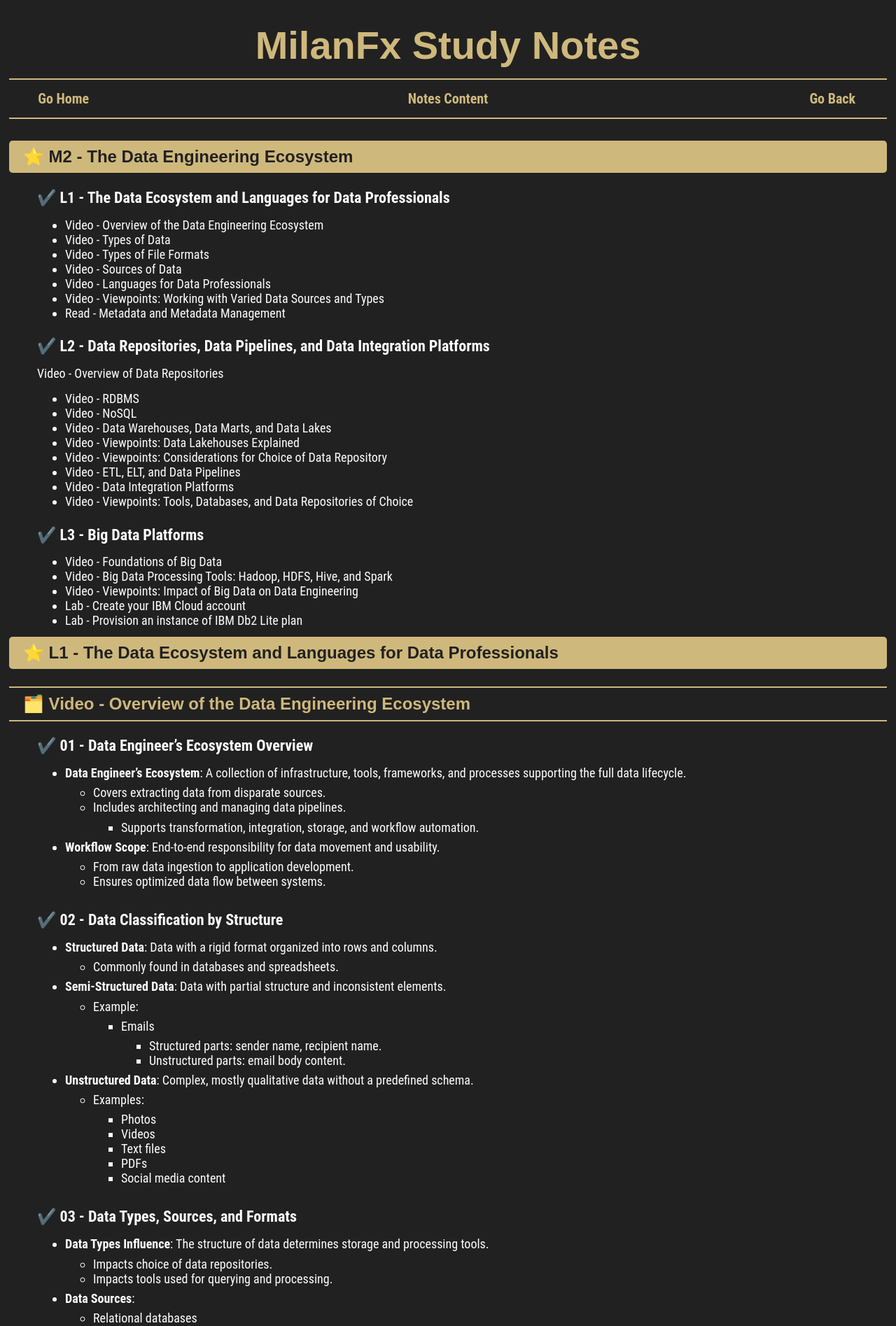
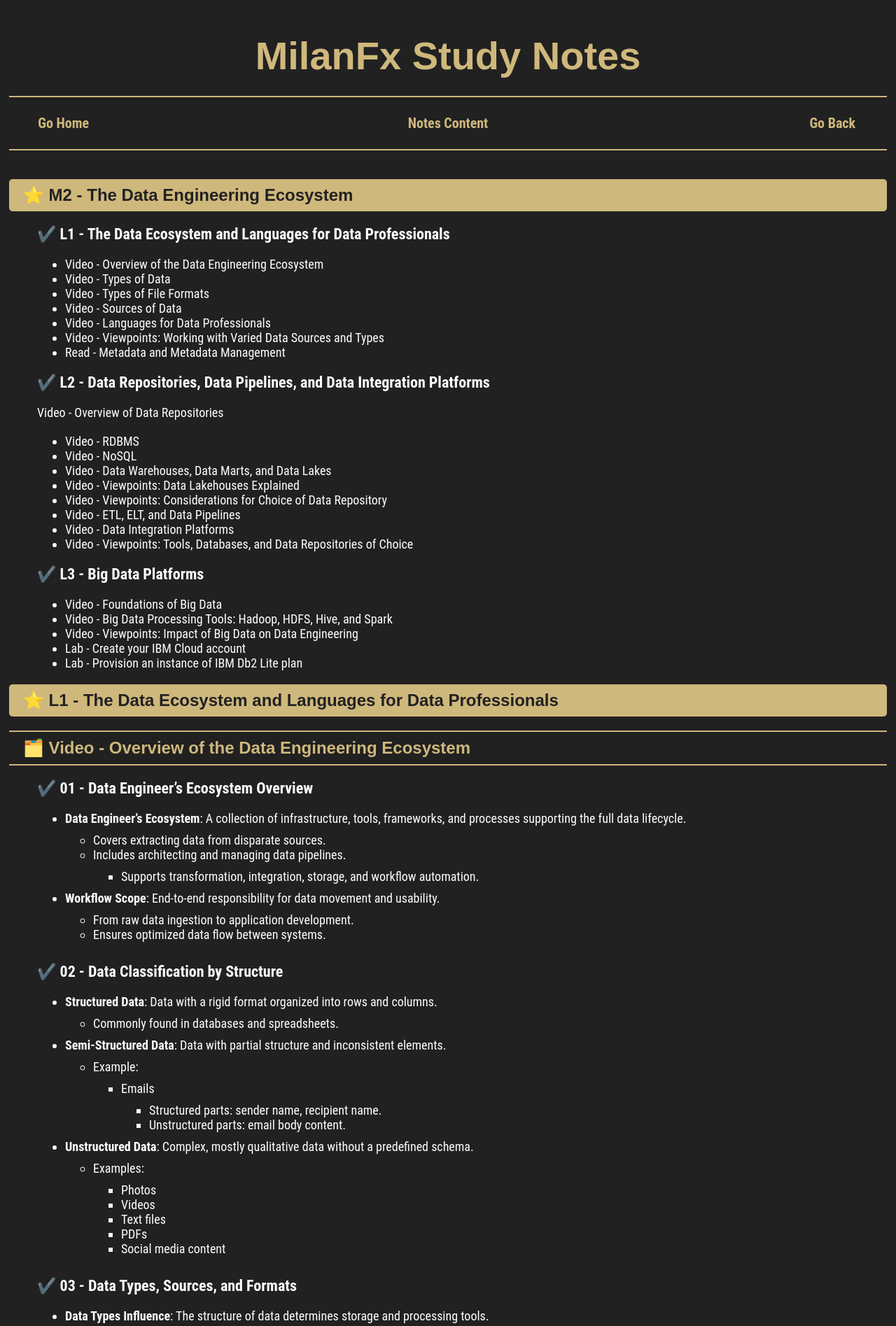
Before and after one commit to milanfx/milanfx.github.io, a Jekyll site: the page built from C1M2.md, in a window 1280 px wide. Shown: the top 1895 px of the page at 70% size. Built offline with Jekyll 4.4.1, drawn with Linux system fonts in a browser that asks for light colours.

Commit message:
Update margin styles in Note.html for consistency

```diff
--- a/_layouts/Note.html
+++ b/_layouts/Note.html
@@ -53,7 +53,7 @@
     .content p,
     .content ul,
     .content ol {
-      margin: 0.4em 0;
+      margin: 10px 0;;
     }
 
     .container {
@@ -69,7 +69,7 @@
       border: 0;
       border-top: 2px solid var(--name);
       height: 0;
-      margin: 2rem 0;
+      margin: 10px 0;
     }
 
      .container h1 {
@@ -82,7 +82,7 @@
       font-weight: bold;
       text-decoration: none;
       line-height: 1.5;
-      margin: 5px 0px;
+      margin: 10px 0;
       padding: 5px;
       flex-shrink: 0;
       overflow: auto;
@@ -103,7 +103,7 @@
       font-weight: bold;
       text-decoration: none;
       line-height: 1.5;
-      margin: 5px 0px;
+      margin: 10px 0;
       padding: 5px 20px;
       flex-shrink: 0;
       overflow: auto;
@@ -123,7 +123,7 @@
       font-weight: bold;
       text-decoration: none;
       line-height: 1.5;
-      margin: 5px 0px;
+      margin: 10px 0;
       padding: 5px 20px;
       flex-shrink: 0;
       overflow: auto;
@@ -132,14 +132,11 @@
       border-bottom: 2px solid var(--name);
       border-top: 2px solid var(--name);
     }
-    .container h2 + h3 {
-      margin-top: 20px;
-    }
 
     .content h4 {
       font-size: 22px;
       font-weight: bold;
-      margin: 0.8em 0 0.4em;
+      margin: 10px 0;
     }
 
     .btn {
@@ -153,7 +150,7 @@
       text-align: center;
       text-decoration: none;
       line-height: 1.2;
-      margin: 5px 0px;
+      margin: 10px 0;
       padding: 5px;
       flex-shrink: 0;
       overflow: hidden;
@@ -170,7 +167,6 @@
       font-family: 'Share Tech', sans-serif;
       border: 0px;
       line-height: 1.5;
-      margin: 0px;
       color: var(--name);
     }
 
@@ -239,11 +235,9 @@
       padding: 10px 40px;
       max-width: 810px;
       min-width: 510px;
-      /*font-family: monospace;*/
       white-space: pre-wrap;
       word-wrap: break-word;
       overflow-x: auto;
-      /*margin: 10px auto;*/
       margin: 10px 10px 10px 50px;
       font-size: 16px;
     }
```
